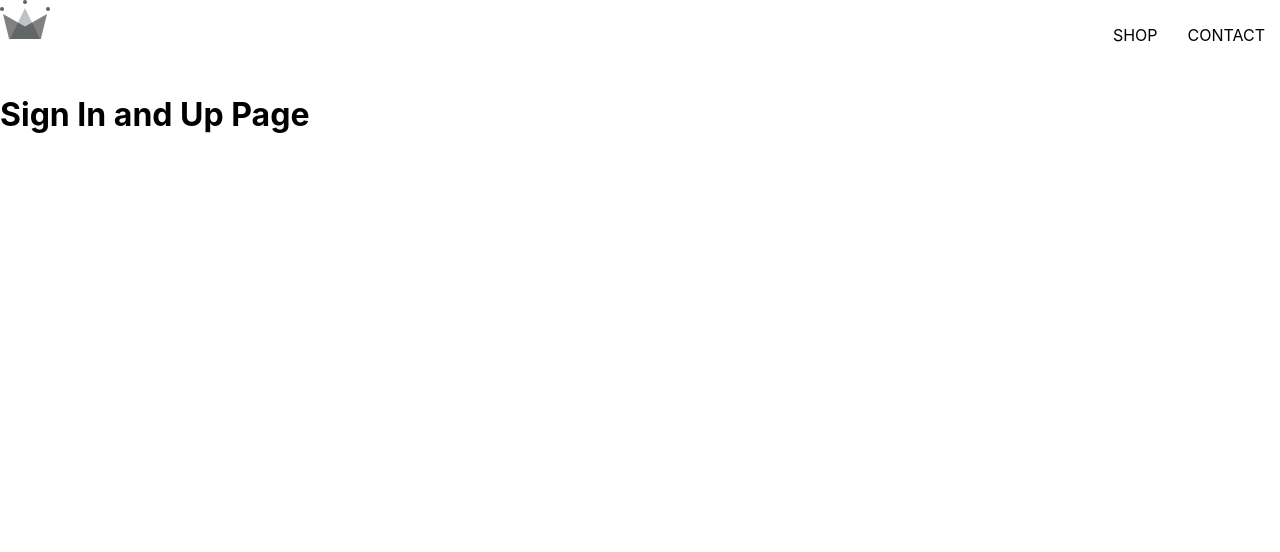
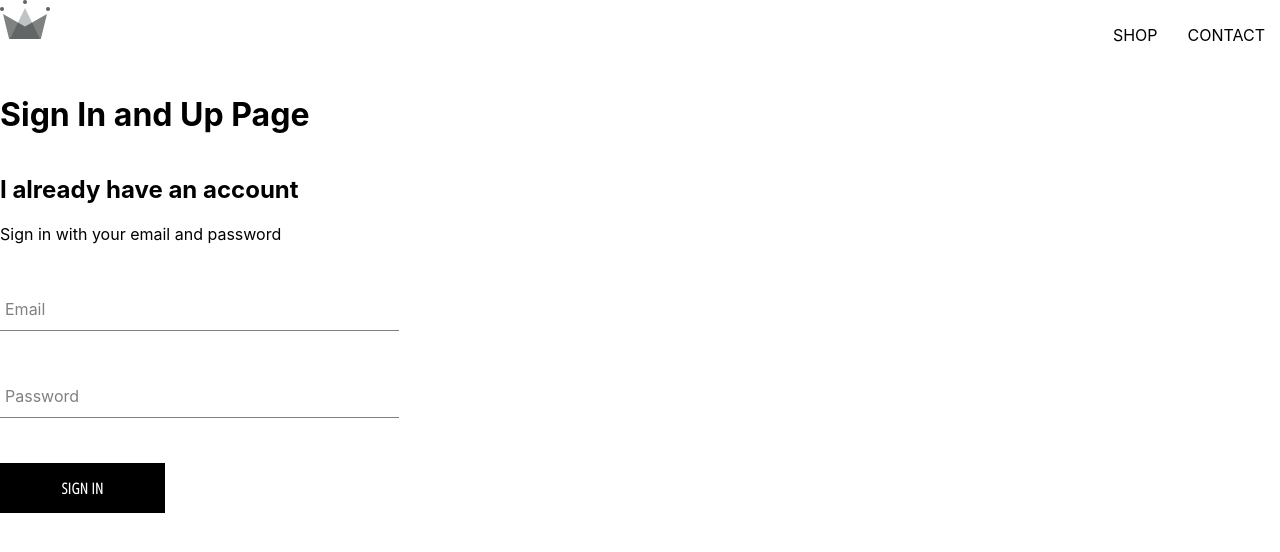
Before and after one commit to yash-jp/e-commerce-with-cart, a React (Create React App) app: page /signin in a window 1280 px wide. Shown: the top 552 px of the page. Built offline with nearby package versions, Linux system fonts and the light colour scheme.

Commit message:
Login form with FormInput and CustomButton

```diff
--- /dev/null
+++ b/src/components/custom-button/custom-button.component.jsx
@@ -0,0 +1,11 @@
+import React from 'react';
+
+import './custom-button.styles.scss';
+
+const CustomButton = ({children,...otherProps})=>
+(
+<button className='custom-button' {...otherProps}>{children}</button>
+);
+
+
+export default CustomButton;
--- /dev/null
+++ b/src/components/custom-button/custom-button.styles.scss
@@ -0,0 +1,22 @@
+.custom-button {
+  min-width: 165px;
+  width: auto;
+  height: 50px;
+  letter-spacing: 0.5px;
+  line-height: 50px;
+  padding: 0 35px 0 35px;
+  font-size: 15px;
+  background-color: black;
+  color: white;
+  text-transform: uppercase;
+  font-family: 'Open Sans Condensed';
+  font-weight: bolder;
+  border: none;
+  cursor: pointer;
+
+  &:hover {
+    background-color: white;
+    color: black;
+    border: 1px solid black;
+  }
+}
--- /dev/null
+++ b/src/components/form-input/form-input.component.jsx
@@ -0,0 +1,23 @@
+import React from 'react';
+
+import './form-input.styles.scss';
+
+const FormInput = ({handleChange,label,...otherProps})=>{
+  console.log(otherProps.value.length);
+  return(
+    <div className="group">
+      <input className="form-input"
+      onChange={handleChange}
+      {...otherProps}/>
+      {
+        label?
+        (<label className={`${otherProps.value.length ? 'shrink' : ''}form-input-label`}>
+          {label}
+        </label>)
+        :null
+      }
+    </div>
+  )
+}
+
+export default FormInput;
--- /dev/null
+++ b/src/components/form-input/form-input.styles.scss
@@ -0,0 +1,54 @@
+$sub-color: grey;
+$main-color: black;
+
+@mixin shrinkLabel {
+  top: -14px;
+  font-size: 12px;
+  color: $main-color;
+}
+
+.group {
+  position: relative;
+  margin: 45px 0;
+
+  .form-input {
+    background: none;
+    background-color: white;
+    color: $sub-color;
+    font-size: 18px;
+    padding: 10px 10px 10px 5px;
+    display: block;
+    width: 100%;
+    border: none;
+    border-radius: 0;
+    border-bottom: 1px solid $sub-color;
+    margin: 25px 0;
+
+    &:focus {
+      outline: none;
+    }
+
+    &:focus ~ .form-input-label {
+      @include shrinkLabel();
+    }
+  }
+
+  input[type='password'] {
+    letter-spacing: 0.3em;
+  }
+
+  .form-input-label {
+    color: $sub-color;
+    font-size: 16px;
+    font-weight: normal;
+    position: absolute;
+    pointer-events: none;
+    left: 5px;
+    top: 10px;
+    transition: 300ms ease all;
+
+    &.shrink {
+      @include shrinkLabel();
+    }
+  }
+}
--- /dev/null
+++ b/src/components/sign-in/sign-in.component.jsx
@@ -0,0 +1,67 @@
+import React,{Component} from 'react';
+import './sign-in.styles.scss';
+import FormInput from '../../components/form-input/form-input.component';
+// import FormInput from '../../components/form-input/demo.component';
+import CustomButton from '../../components/custom-button/custom-button.component';
+
+class SignIn extends Component{
+  constructor(){
+    super();
+    this.state={
+      email:'',
+      password:''
+    }
+  }
+
+  render(){
+    return(
+      <div className='sign-in'>
+        <h2>I already have an account</h2>
+        <span>Sign in with your email and password</span>
+
+        <form onSubmit={this.handleSubmit}>
+          <FormInput
+          label="Email"
+          name="email"
+          type="email"
+          value={this.state.email}
+          handleChange={this.handleChange}
+          required/>
+
+          <FormInput
+          label="Password"
+          name="password"
+          type="password"
+          value={this.state.password}
+          handleChange={this.handleChange}
+          required/>
+
+          <CustomButton type="submit">Sign In</CustomButton>
+        </form>
+      </div>
+    )
+  }
+
+  componentDidUpdate(){
+
+  }
+
+  handleSubmit = (event)=>{
+    event.preventDefault();
+
+    // clearing out the state
+    this.setState({email:'',password:''});
+  }
+
+  handleChange = (event)=>{
+    const name = event.target.name;
+    const value = event.target.value;
+    this.setState(
+      {
+        [name]:value
+      }
+    )
+  }
+}
+
+export default SignIn;
--- /dev/null
+++ b/src/components/sign-in/sign-in.styles.scss
@@ -0,0 +1,9 @@
+.sign-in{
+  width: 30vw;
+  display: flex;
+  flex-direction: column;
+
+  .title{
+    margin: 10px 0;
+  }
+}
--- a/src/pages/sign-in-sign-up/sign-in-sign-up.component.jsx
+++ b/src/pages/sign-in-sign-up/sign-in-sign-up.component.jsx
@@ -1,10 +1,14 @@
 import React from 'react';
 import './sign-in-sign-up.styles.scss';
+
+// signin component
+import SignIn from '../../components/sign-in/sign-in.component';
 
 const SignInAndSignUpPage = ()=>{
   return(
     <div>
       <h1>Sign In and Up Page</h1>
+      <SignIn/>
     </div>
   )
 }
```
Also changed, not shown: src/components/form-input/demo.component.jsx (added, +27 -0 lines).
